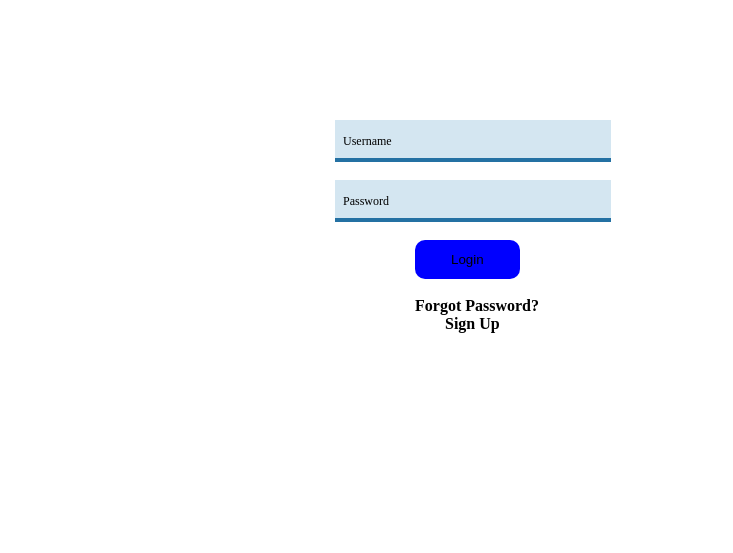
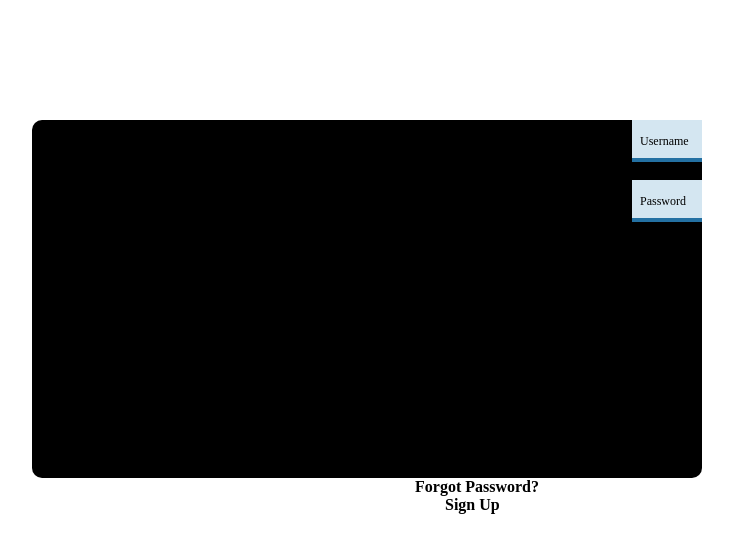
Before and after one commit to ggmich/Modul, a PHP site: page / in a window 1280 px wide. Shown: the top 553 px of the page, without its empty margins (273-1006 px from the left). Run offline with PHP 8.4, Linux system fonts and the light colour scheme.

Commit message:
Update loginStyle.css

```diff
--- a/TugasBesar/View/style/loginStyle.css
+++ b/TugasBesar/View/style/loginStyle.css
@@ -4,6 +4,17 @@
   Use for: textBox
 
 */
+.main{
+  width: 670px;
+  height : 358px;
+  background-color: black;
+  margin-top : 30px;
+  margin-left: auto;
+  margin-right : auto;
+  position : relative;
+  text-align: center;
+  border-radius: 10px;
+}
 .divLogin{
   margin: auto;
   overflow: auto;
```
